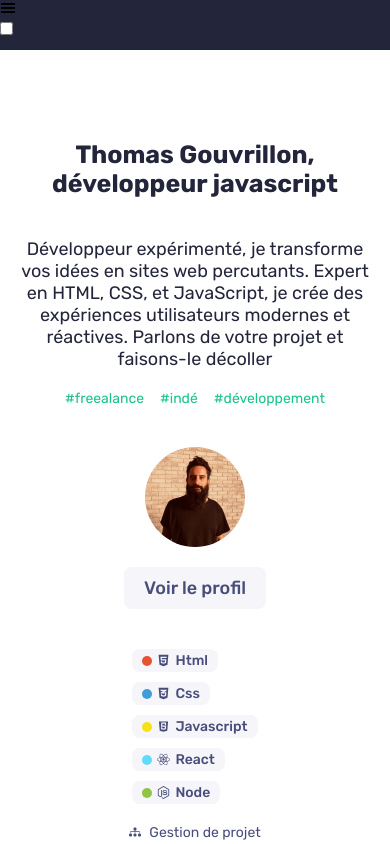
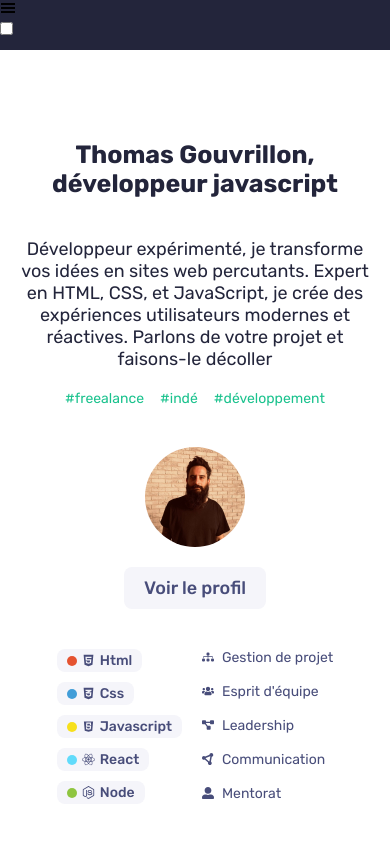
Before and after one commit to gouvrillon/site_perso, a Next.js app: page / in a window 390 px wide. Shown: the top 844 px of the page. Built offline with nearby package versions, Linux system fonts and the light colour scheme.

Commit message:
feat : some css

```diff
--- a/components/SectionProfile/SectionProfile.css
+++ b/components/SectionProfile/SectionProfile.css
@@ -40,9 +40,7 @@
 
 @media screen and (max-width: 600px) {
   .SectionProfile__container--right {
-    flex-direction: column;
     gap: 20px;
-    align-items: center;
   }
 }
 
```
